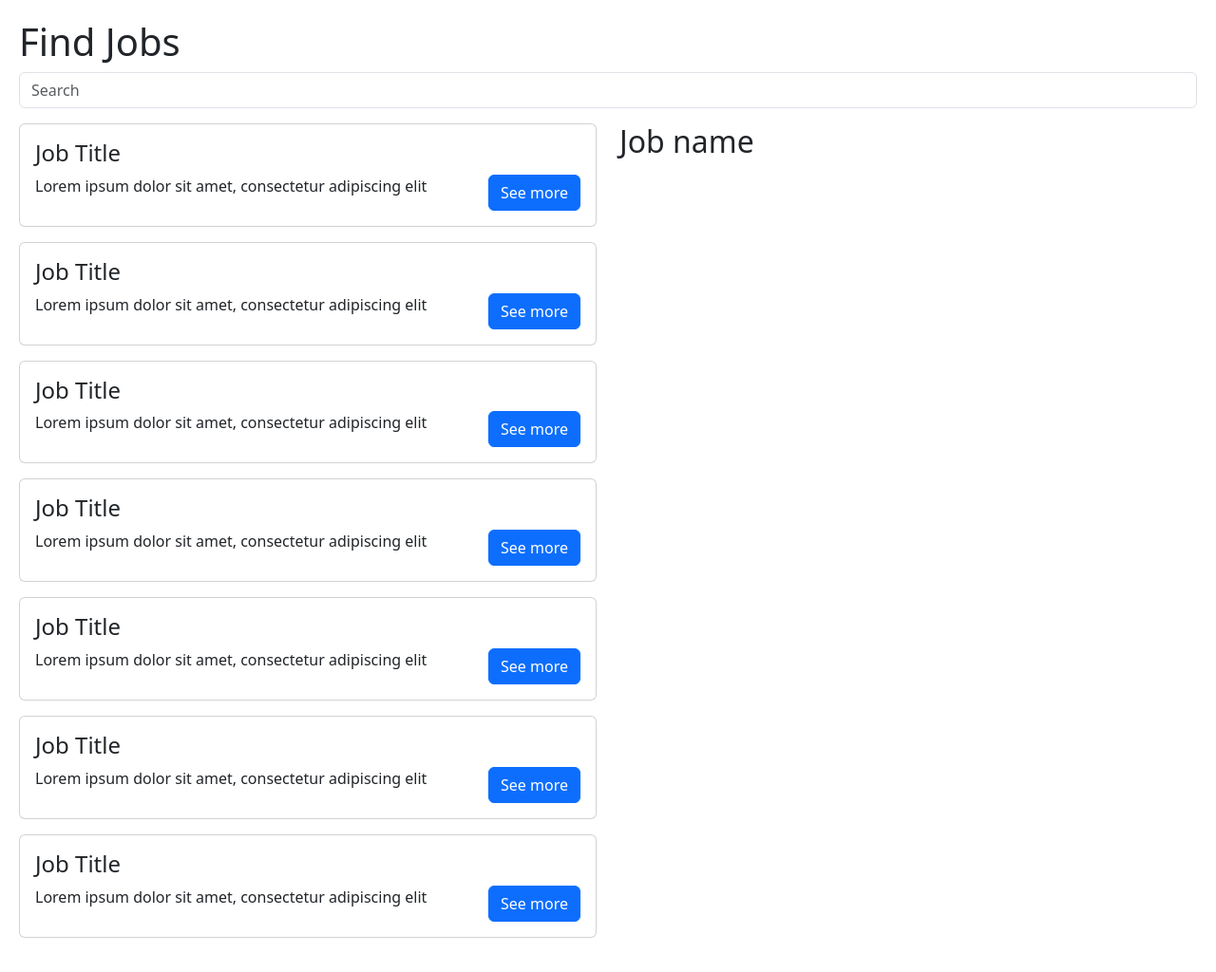
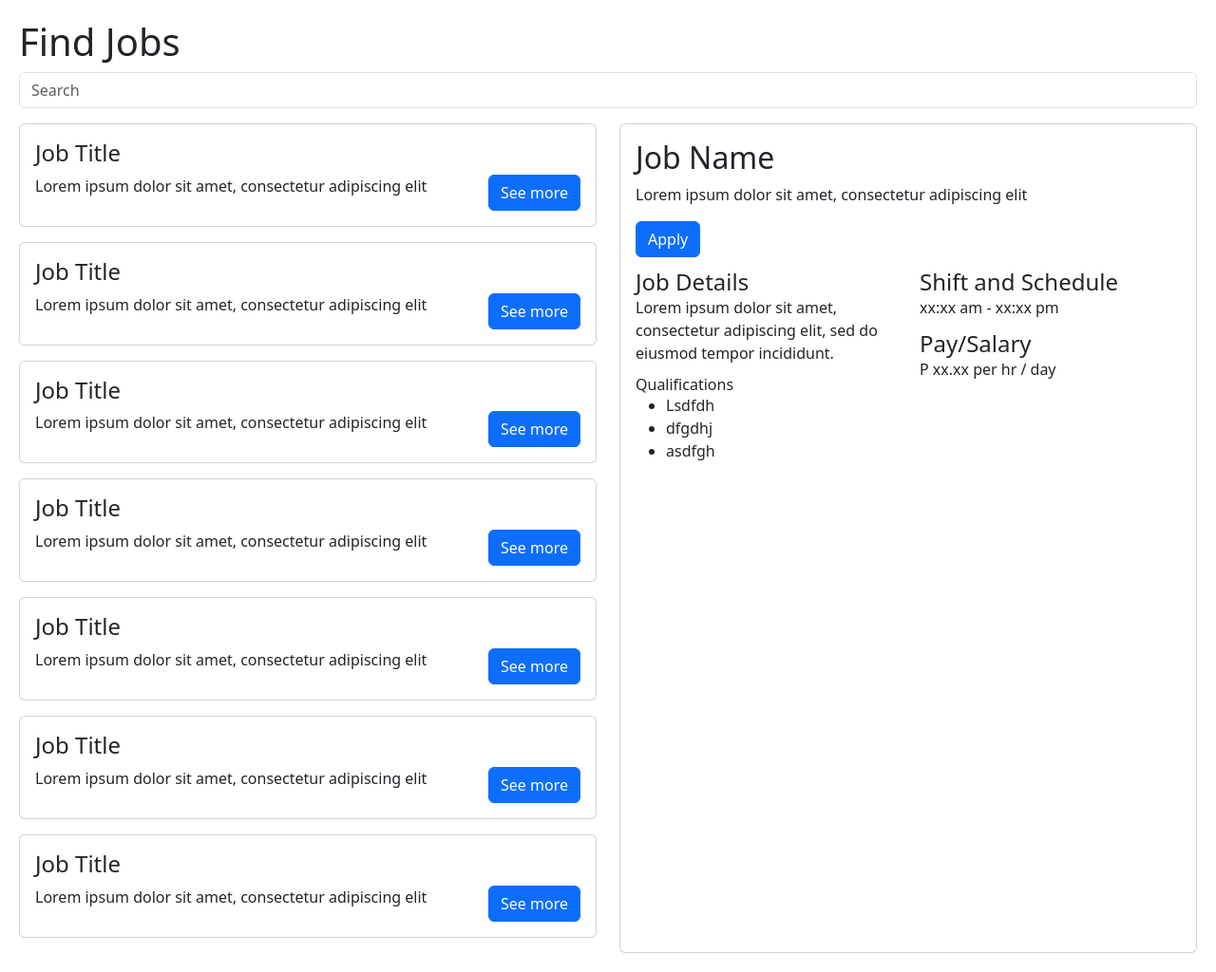
Before and after one commit to rianadb/eng30-HireWired, a Django app: page /jobs/ in a window 1280 px wide. Shown: the part 56-1080 px from the top of the page at 95% size. Run offline with Django 5.2, Linux system fonts and the light colour scheme.

Commit message:
style: add cards to find job page

```diff
--- a/src/findjob/templates/jobs.html
+++ b/src/findjob/templates/jobs.html
@@ -131,7 +131,41 @@
                 {% endfor %} -->
             </div>
             <div class="col">
-                <h2>Job name</h2>
+                <div class="card mb-3 h-100">
+                    <div class="card-body">
+                        <div class="row mb-3">
+                            <h2 class="card-title">Job Name</h2>
+                            <p class="card-text float-start">Lorem ipsum dolor sit amet, consectetur adipiscing elit</p>
+                            <div>
+                                <a href="#" class="btn btn-primary">Apply</a>
+                            </div>
+                        </div>
+
+                        <div class="row mb-3">
+                            <div class="col">
+                                <h4 class="card-subtitle">Job Details</h4>
+                                <p class="card-text">Lorem ipsum dolor sit amet, consectetur adipiscing elit, sed do eiusmod tempor incididunt.</p>
+                                <h6 class="card-subtitle">Qualifications</h6>
+                                <ul>
+                                    <li>Lsdfdh</li>
+                                    <li>dfgdhj</li>
+                                    <li>asdfgh</li>
+                                </ul>
+                            </div>
+                            <div class="col">
+                                <div class="row mb-3">
+                                    <h4 class="card-subtitle">Shift and Schedule</h4>
+                                    <p class="card-text">xx:xx am - xx:xx pm</p>
+                                </div>
+                                <div class="row mb-3">
+                                    <h4 class="card-subtitle">Pay/Salary</h4>
+                                    <p class="card-text">P xx.xx per hr / day</p>
+                                </div>
+                            </div>
+                        </div>
+
+                    </div>
+                </div>
             </div>
         </div>
     </div>
```
